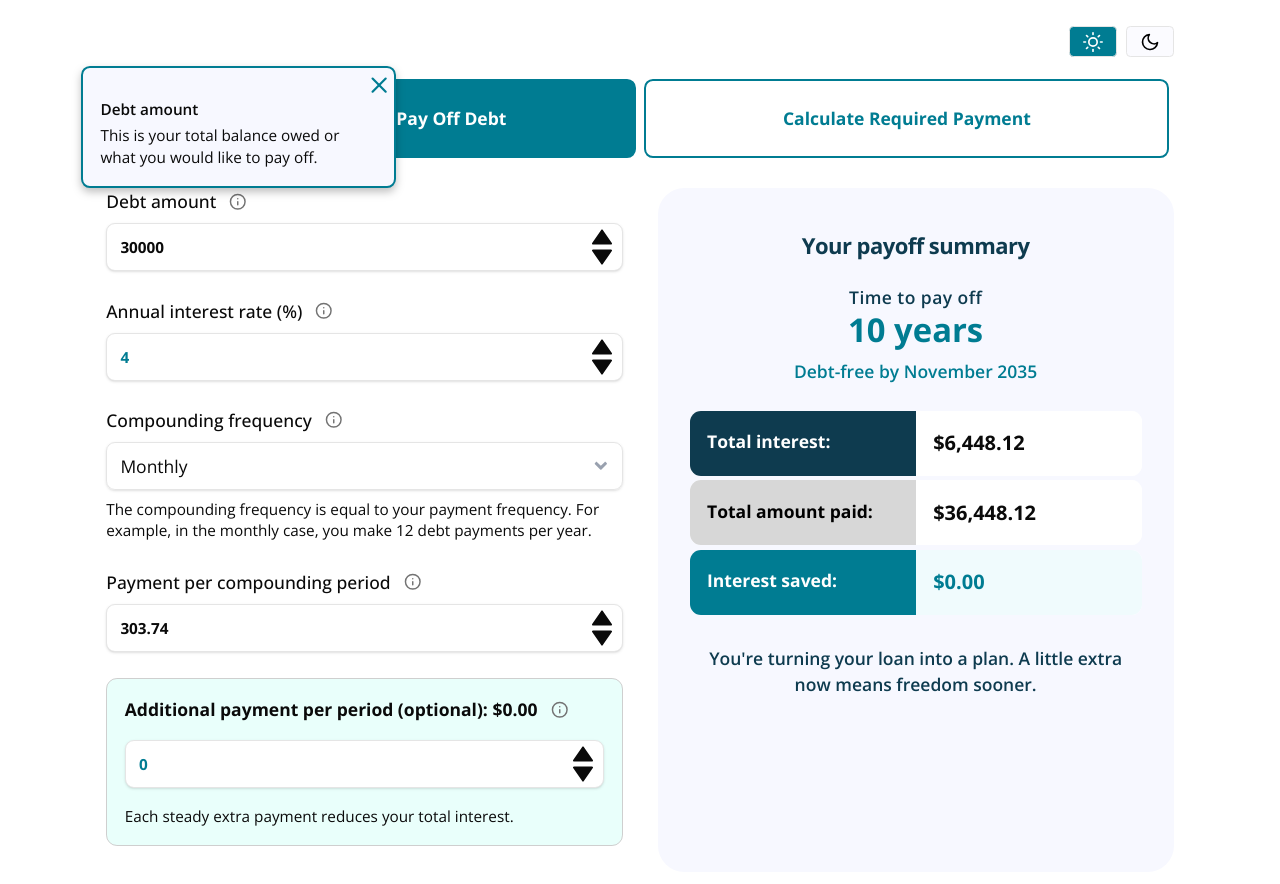
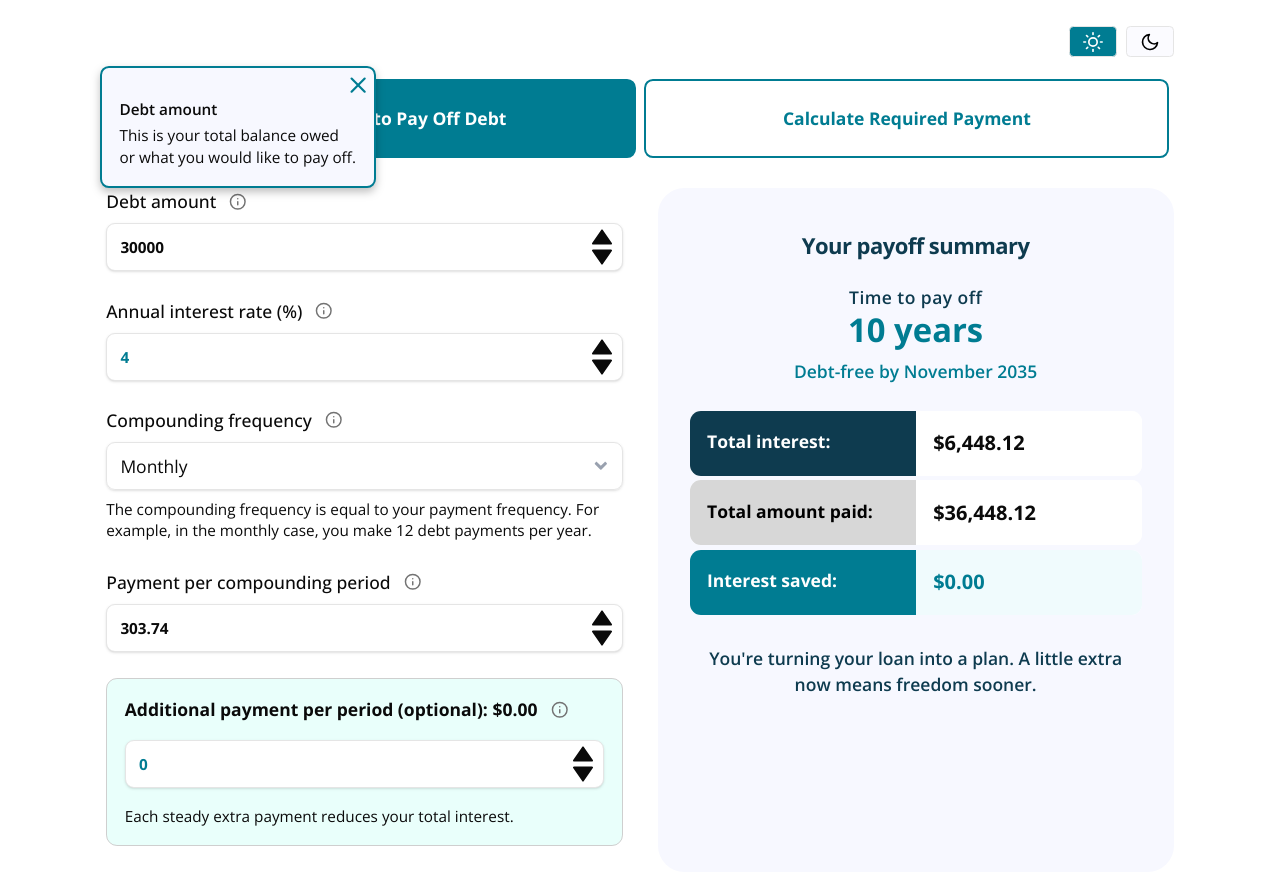
Before and after one commit to SU-SWS/ifdm_learning_apps, a Next.js app: page /interactives/debt-payoff-calculator in a window 1280 px wide. Both pictures are taken after a click on the button 238 px from the left and 201 px from the top of the page. Shown: the top 884 px of the page. Built offline with nearby package versions, Linux system fonts and the light colour scheme.

Commit message:
fixup to width

```diff
--- a/app/ui/components/popover.tsx
+++ b/app/ui/components/popover.tsx
@@ -47,7 +47,7 @@ export default function InfoPopover({
         <Popover.Content
           side="top"
           align="center"
-          className="z-50 w-72 center rounded-md border-2 border-lagunita m-auto p-4 pt-1 drop-shadow-[0_4px_4px_rgba(0,0,0,0.25)] bg-[var(--card-background)] rounded-3xl"
+          className="z-50 w-63 center rounded-md border-2 border-lagunita m-auto p-4 pt-1 drop-shadow-[0_4px_4px_rgba(0,0,0,0.25)] bg-[var(--card-background)] rounded-3xl"
           onBlur={handleContentBlur}
         >
           <div
```
